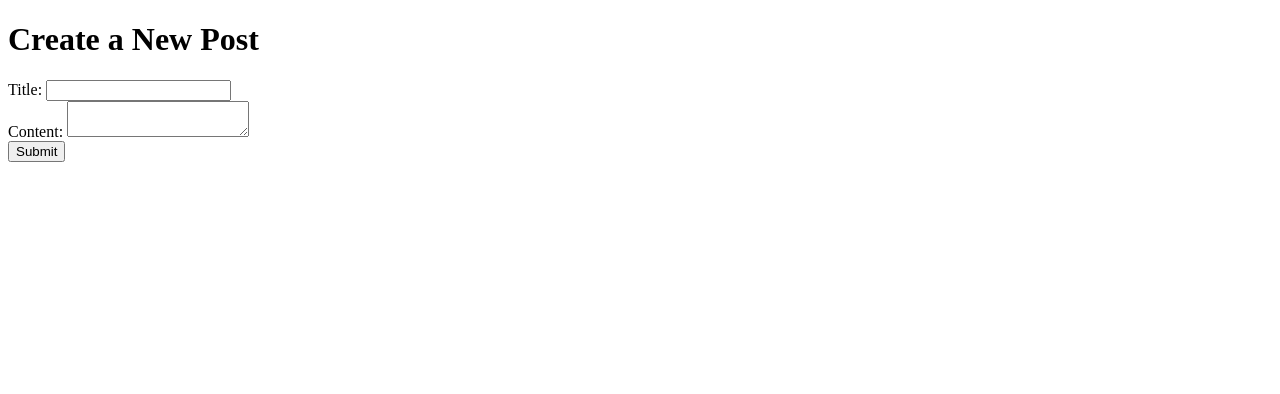
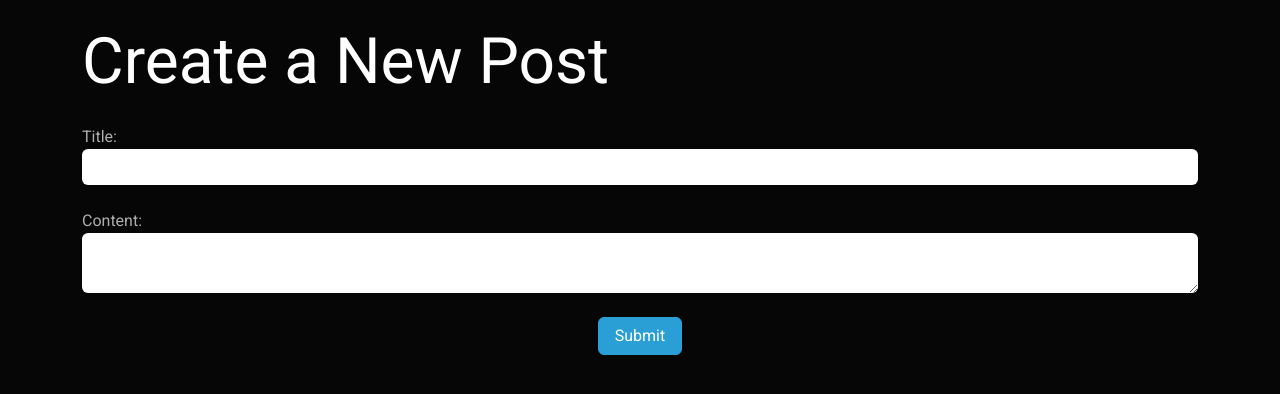
Before and after one commit to xPerSki/AnonChat, a FastAPI app: page /create in a window 1280 px wide. Shown: the top 394 px of the page. Run offline with FastAPI, Linux system fonts and the light colour scheme; some libraries are stand-ins or nearby versions.

Commit message:
auto-commit

```diff
--- a/templates/create.html
+++ b/templates/create.html
@@ -1,21 +1,29 @@
 <!DOCTYPE html>
-<html>
+<html lang="en">
 <head>
+  <meta charset="UTF-8">
   <title>Create Post</title>
+  <link rel="stylesheet" href="/static/css/bootstrap.min.css">
 </head>
 <body>
-    <h1>Create a New Post</h1>
+  <div class="container">
+    <h1 class="mt-4">Create a New Post</h1>
     {% if error %}
-      <p style="color: red;">{{ error }}</p>
+      <div class="alert alert-danger">{{ error }}</div>
     {% endif %}
-    <form method="post">
+    <form method="post" class="mt-4">
+      <div class="form-group">
         <label for="title">Title:</label>
-      <input type="text" id="title" name="title" required>
+        <input type="text" class="form-control" id="title" name="title" required>
+      </div>
       <br>
+      <div class="form-group">
         <label for="content">Content:</label>
-      <textarea id="content" name="content" required></textarea>
+        <textarea class="form-control" id="content" name="content" required></textarea>
+      </div>
       <br>
-      <button type="submit">Submit</button>
+      <div style="text-align: center;"><button type="submit" class="btn btn-primary">Submit</button></div>
     </form>
+  </div>
 </body>
 </html>
```
Also changed, not shown: templates/create_success.html (+5 -2 lines), templates/index.html (+9 -6 lines). Lines whose indentation alone changed are shown as unchanged.
